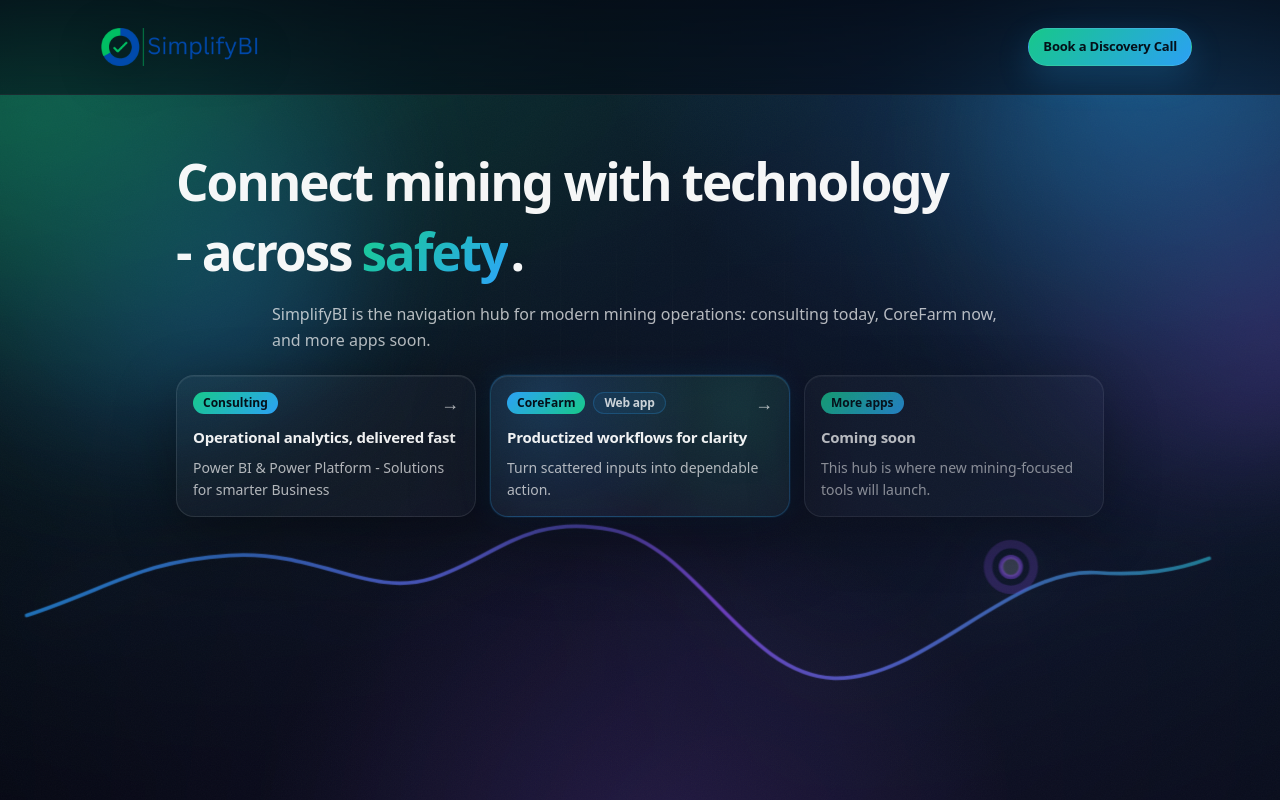
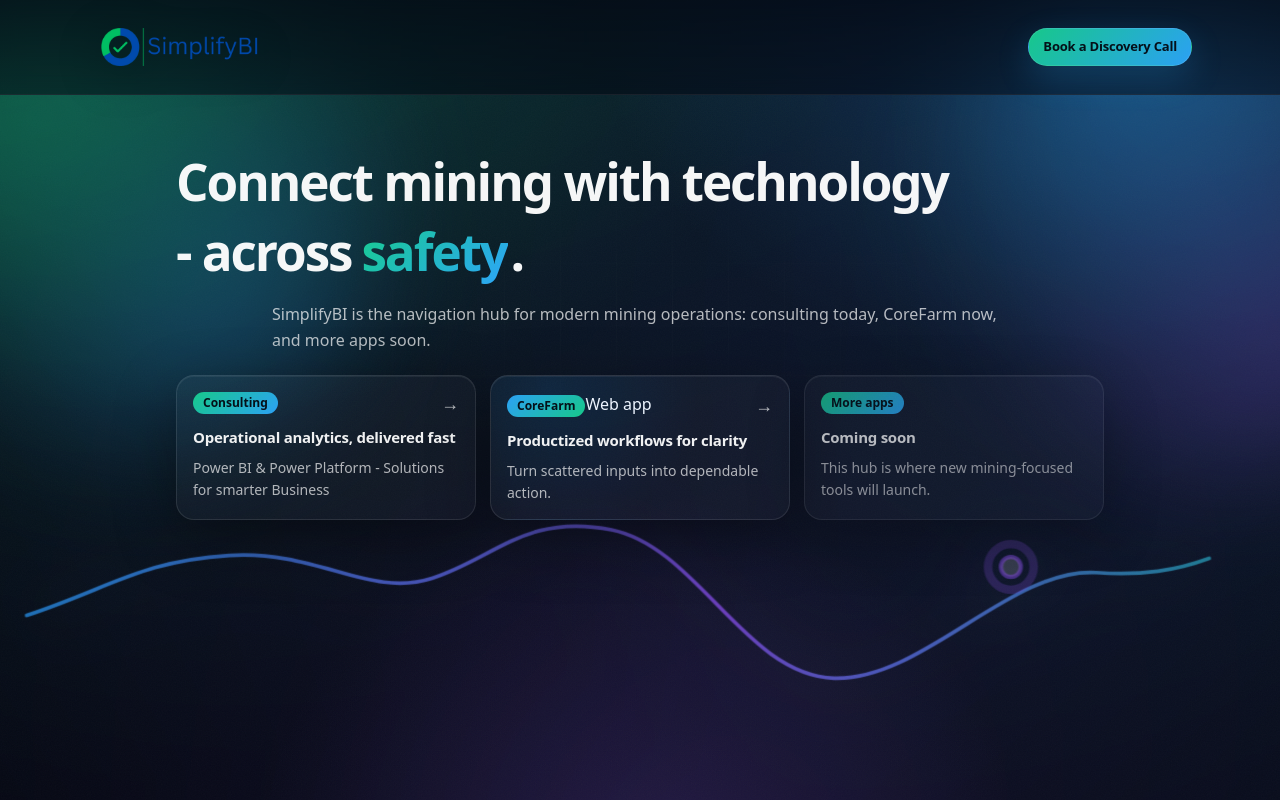
Before and after one commit to SIMPLIFYBI/SimplifyBILanding, a Next.js app: page / in a window 1280 px wide. Built offline with nearby package versions, Linux system fonts and the light colour scheme.

Commit message:
Revert CoreFarm CTA emphasis

```diff
--- a/app/globals.css
+++ b/app/globals.css
@@ -1349,16 +1349,7 @@
 }
 
 .sb-routeCardAlt {
-  border-color: rgba(46, 168, 255, 0.22);
-  background:
-    radial-gradient(circle at 18% 18%, rgba(46, 168, 255, 0.18), transparent 56%),
-    radial-gradient(circle at 82% 22%, rgba(24, 209, 143, 0.12), transparent 58%),
-    rgba(255, 255, 255, 0.03);
-  box-shadow:
-    0 22px 74px rgba(0, 0, 0, 0.46),
-    0 0 0 1px rgba(46, 168, 255, 0.10),
-    0 0 34px rgba(46, 168, 255, 0.10),
-    inset 0 1px 0 rgba(255, 255, 255, 0.08);
+  background: radial-gradient(circle at 20% 10%, rgba(46, 168, 255, 0.12), rgba(255, 255, 255, 0.03) 55%);
 }
 
 .sb-routeCardMuted {
@@ -1370,27 +1361,6 @@
   align-items: center;
   justify-content: space-between;
   gap: 10px;
-}
-
-.sb-routeHeadLeft {
-  display: inline-flex;
-  align-items: center;
-  gap: 8px;
-  min-width: 0;
-}
-
-.sb-routeTag {
-  display: inline-flex;
-  align-items: center;
-  height: 22px;
-  padding: 0 10px;
-  border-radius: 999px;
-  font-size: 12px;
-  font-weight: 650;
-  letter-spacing: -0.2px;
-  color: rgba(255, 255, 255, 0.78);
-  border: 1px solid rgba(46, 168, 255, 0.22);
-  background: rgba(46, 168, 255, 0.08);
 }
 
 .sb-routeArrow {
```
